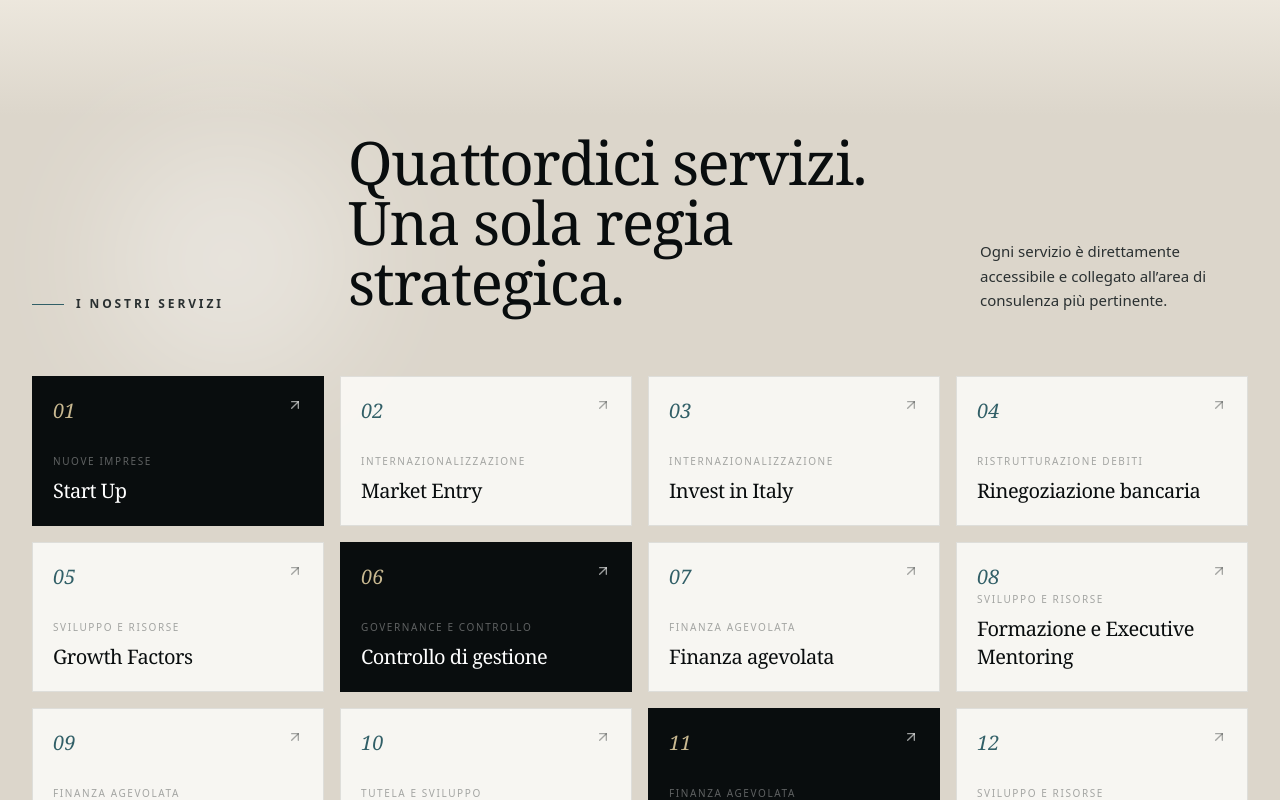
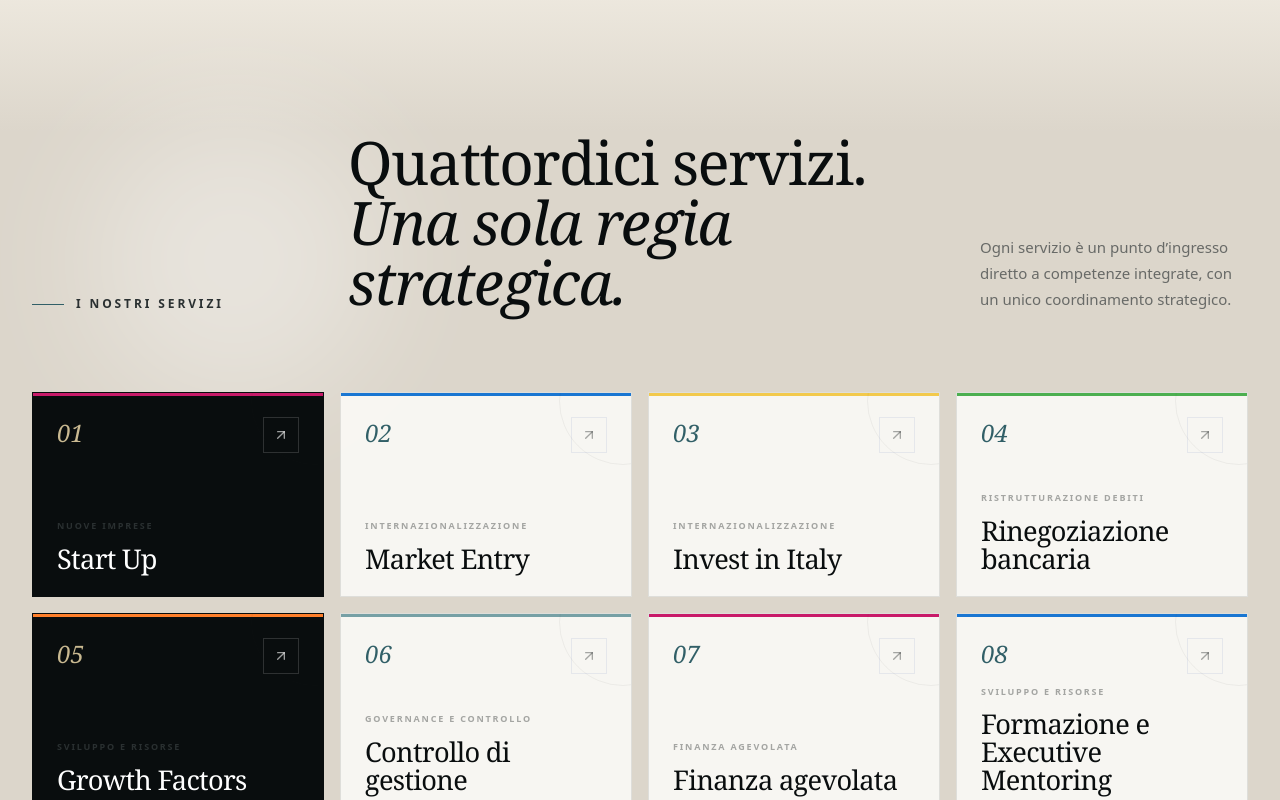
Before and after one commit to gaetanomeli95-lab/Prosperya-site, a Next.js app: page / in a window 1280 px wide. Shown: the part 2040-2840 px from the top of the page. Built offline with nearby package versions, Linux system fonts and the light colour scheme.

Commit message:
design: elevate homepage service catalog cards

```diff
--- a/src/components/SectionServices.tsx
+++ b/src/components/SectionServices.tsx
@@ -5,55 +5,63 @@ import { ArrowUpRight } from 'lucide-react';
 import { serviceCatalog } from '@/data/services';
 import { FadeIn } from './MotionWrapper';
 
+const accents = ['bg-logo-magenta', 'bg-logo-blue', 'bg-logo-yellow', 'bg-logo-green', 'bg-logo-orange', 'bg-mediterranean-light'];
+
 export function SectionServices() {
   return (
     <section id="servizi" className="relative overflow-hidden bg-[#DCD6CB] py-24 lg:py-36">
-      <div className="absolute inset-x-0 top-0 h-32 bg-gradient-to-b from-[#EEE9DF] to-transparent" />
-      <div className="absolute left-[8%] top-36 h-64 w-64 rounded-full bg-white/35 blur-3xl" />
-      <div className="absolute right-[-6rem] bottom-12 h-80 w-80 rounded-full bg-mediterranean/8 blur-3xl" />
+      <div className="absolute inset-x-0 top-0 h-36 bg-gradient-to-b from-[#EEE9DF] to-transparent" />
+      <div className="absolute left-[7%] top-32 h-72 w-72 rounded-full bg-white/35 blur-3xl" />
+      <div className="absolute right-[-5rem] bottom-10 h-80 w-80 rounded-full bg-mediterranean/10 blur-3xl" />
 
-      <div className="relative max-w-[1480px] mx-auto px-5 sm:px-6 lg:px-8">
-        <div className="grid lg:grid-cols-12 gap-10 lg:gap-12 items-end mb-12 lg:mb-16">
+      <div className="relative mx-auto max-w-[1480px] px-5 sm:px-6 lg:px-8">
+        <div className="mb-14 grid items-end gap-10 lg:mb-20 lg:grid-cols-12 lg:gap-12">
           <div className="lg:col-span-3">
             <FadeIn>
               <div className="flex items-center gap-3">
-                <span className="w-8 h-px bg-mediterranean" />
+                <span className="h-px w-8 bg-mediterranean" />
                 <span className="eyebrow text-night/42">I nostri servizi</span>
               </div>
             </FadeIn>
           </div>
           <div className="lg:col-span-6">
             <FadeIn delay={0.05}>
-              <h2 className="text-4xl sm:text-5xl lg:text-6xl font-heading leading-[0.98] text-night">
-                Quattordici servizi. Una sola regia strategica.
+              <h2 className="max-w-4xl text-4xl font-heading leading-[0.96] text-night sm:text-5xl lg:text-6xl">
+                Quattordici servizi. <span className="italic text-night/58">Una sola regia strategica.</span>
               </h2>
             </FadeIn>
           </div>
           <div className="lg:col-span-3">
             <FadeIn delay={0.12}>
-              <p className="text-sm lg:text-[15px] leading-relaxed text-anthracite/68">
-                Ogni servizio è direttamente accessibile e collegato all’area di consulenza più pertinente.
+              <p className="max-w-sm text-sm leading-[1.75] text-anthracite/65 lg:text-[15px]">
+                Ogni servizio è un punto d’ingresso diretto a competenze integrate, con un unico coordinamento strategico.
               </p>
             </FadeIn>
           </div>
         </div>
 
-        <div className="grid grid-cols-1 sm:grid-cols-2 lg:grid-cols-3 xl:grid-cols-4 gap-3 sm:gap-4">
+        <div className="grid grid-cols-1 gap-3 sm:grid-cols-2 lg:grid-cols-3 xl:grid-cols-4 xl:gap-4">
           {serviceCatalog.map((service, i) => {
-            const featured = i % 5 === 0;
+            const featured = i === 0 || i === 4 || i === 9 || i === 13;
             return (
               <FadeIn key={service.title} delay={i * 0.025}>
                 <Link
                   href={service.href}
-                  className={`group min-h-[150px] border p-5 flex flex-col justify-between transition-all duration-300 hover:-translate-y-1 hover:shadow-soft ${featured ? 'bg-night border-night' : 'bg-paper/90 border-night/10 hover:border-night/20'}`}
+                  className={`group relative flex min-h-[205px] flex-col justify-between overflow-hidden border p-5 transition-all duration-500 hover:-translate-y-1.5 hover:shadow-[0_24px_70px_rgba(9,13,14,.12)] sm:p-6 ${featured ? 'border-night bg-night' : 'border-night/10 bg-paper/90 hover:border-night/25'}`}
                 >
+                  <div className={`absolute inset-x-0 top-0 h-[3px] ${accents[i % accents.length]}`} />
+                  <div className="absolute -right-14 -top-14 h-32 w-32 rounded-full border border-current opacity-[0.055] transition-transform duration-700 group-hover:scale-125" />
+
                   <div className="flex items-start justify-between gap-4">
-                    <span className={`font-heading italic text-xl ${featured ? 'text-sand' : 'text-mediterranean'}`}>{String(i + 1).padStart(2, '0')}</span>
-                    <ArrowUpRight className={`h-4 w-4 shrink-0 transition-transform group-hover:translate-x-0.5 group-hover:-translate-y-0.5 ${featured ? 'text-white/60' : 'text-night/35'}`} />
+                    <span className={`font-heading italic text-2xl ${featured ? 'text-sand' : 'text-mediterranean'}`}>{String(i + 1).padStart(2, '0')}</span>
+                    <span className={`grid h-9 w-9 place-items-center border transition-all duration-300 ${featured ? 'border-white/15 text-white/60 group-hover:bg-white group-hover:text-night' : 'border-night/12 text-night/35 group-hover:bg-night group-hover:text-white'}`}>
+                      <ArrowUpRight className="h-4 w-4 transition-transform group-hover:-translate-y-0.5 group-hover:translate-x-0.5" />
+                    </span>
                   </div>
+
                   <div>
-                    <p className={`text-[10px] uppercase tracking-[0.16em] mb-2 ${featured ? '!text-white/35' : 'text-night/35'}`}>{service.area}</p>
-                    <h3 className={`text-lg sm:text-xl font-heading leading-tight ${featured ? '!text-white' : 'text-night'}`}>{service.title}</h3>
+                    <p className={`mb-3 text-[9px] font-semibold uppercase tracking-[0.2em] ${featured ? '!text-white/34' : 'text-night/35'}`}>{service.area}</p>
+                    <h3 className={`max-w-[17rem] text-[1.55rem] font-heading leading-[1.02] sm:text-[1.7rem] ${featured ? '!text-white' : 'text-night'}`}>{service.title}</h3>
                   </div>
                 </Link>
               </FadeIn>
```
